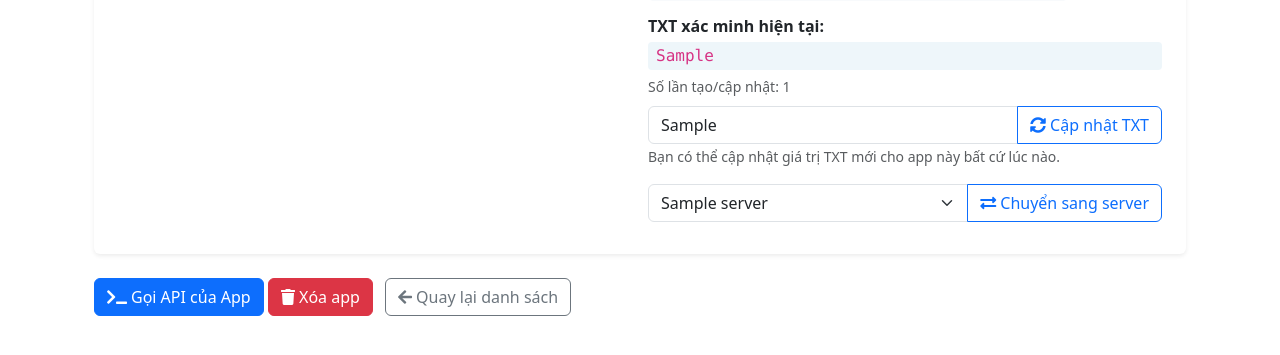
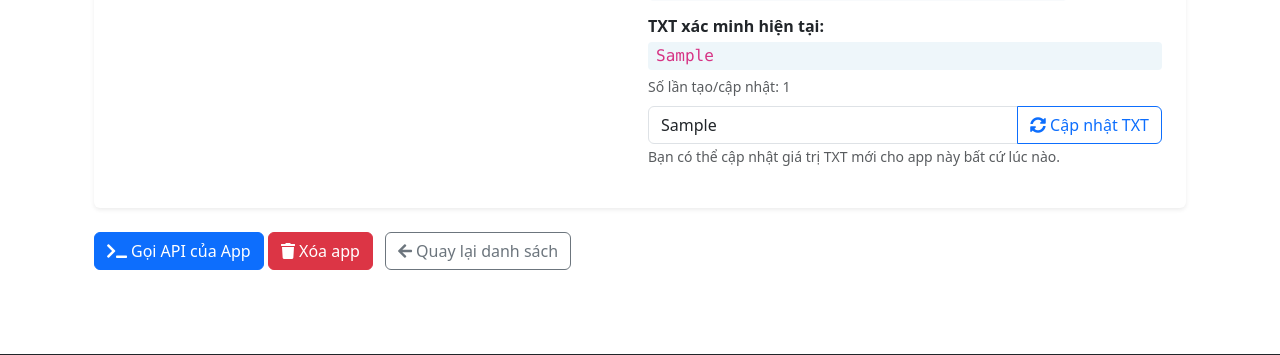
Before and after one commit to TrinhChung/ToolDeploy, a Flask app: page /deployed_app/detail/1 in a window 1280 px wide. Shown: the part 1083-1438 px from the top of the page. Run offline with Flask 3, Linux system fonts and the light colour scheme; a user stored in the database is signed in; tables that the repository leaves empty hold one stand-in row (values such as "Sample post"); some libraries are stand-ins or nearby versions.

Commit message:
remove button

```diff
--- a/templates/deployed_app/app_detail.html
+++ b/templates/deployed_app/app_detail.html
@@ -116,20 +116,6 @@
 						</div>
 						<small class="form-text text-muted">Bạn có thể cập nhật giá trị TXT mới cho app này bất cứ lúc nào.</small>
 					</form>
-
-                                        <form action="{{ url_for('deployed_app.migrate_app', app_id=app.id) }}" method="post" class="mt-3">
-                                                <input type="hidden" name="csrf_token" value="{{ csrf_token() }}">
-                                                <div class="input-group">
-                                                        <select name="server_id" class="form-select">
-                                                                {% for s in servers %}
-                                                                <option value="{{ s.id }}" {% if s.id == server.id %}selected{% endif %}>{{ s.name }}</option>
-                                                                {% endfor %}
-                                                        </select>
-                                                        <button type="submit" class="btn btn-outline-primary">
-                                                                <i class="fa fa-exchange-alt me-1"></i>Chuyển sang server
-                                                        </button>
-                                                </div>
-                                        </form>
 				</div>
 			</div>
 		</div>
@@ -137,7 +123,8 @@
 	<a href="{{ full_domain ~ '/app/call_api' }}" target="_blank" class="btn btn-primary">
 		<i class="fa fa-terminal me-1"></i>Gọi API của App
 	</a>
-        <form action="{{ url_for('deployed_app.delete_app', app_id=app.id) }}" method="post" class="d-inline" onsubmit="return confirm('Bạn có chắc muốn xóa app này?');">
+	<form action="{{ url_for('deployed_app.delete_app', app_id=app.id) }}" method="post" class="d-inline"
+		onsubmit="return confirm('Bạn có chắc muốn xóa app này?');">
 		<input type="hidden" name="csrf_token" value="{{ csrf_token() }}">
 		<button type="submit" class="btn btn-danger me-2">
 			<i class="fa fa-trash"></i> Xóa app
```
Also changed, not shown: templates/deployed_app/list_app.html (+0 -7 lines). Lines whose indentation alone changed are shown as unchanged.
